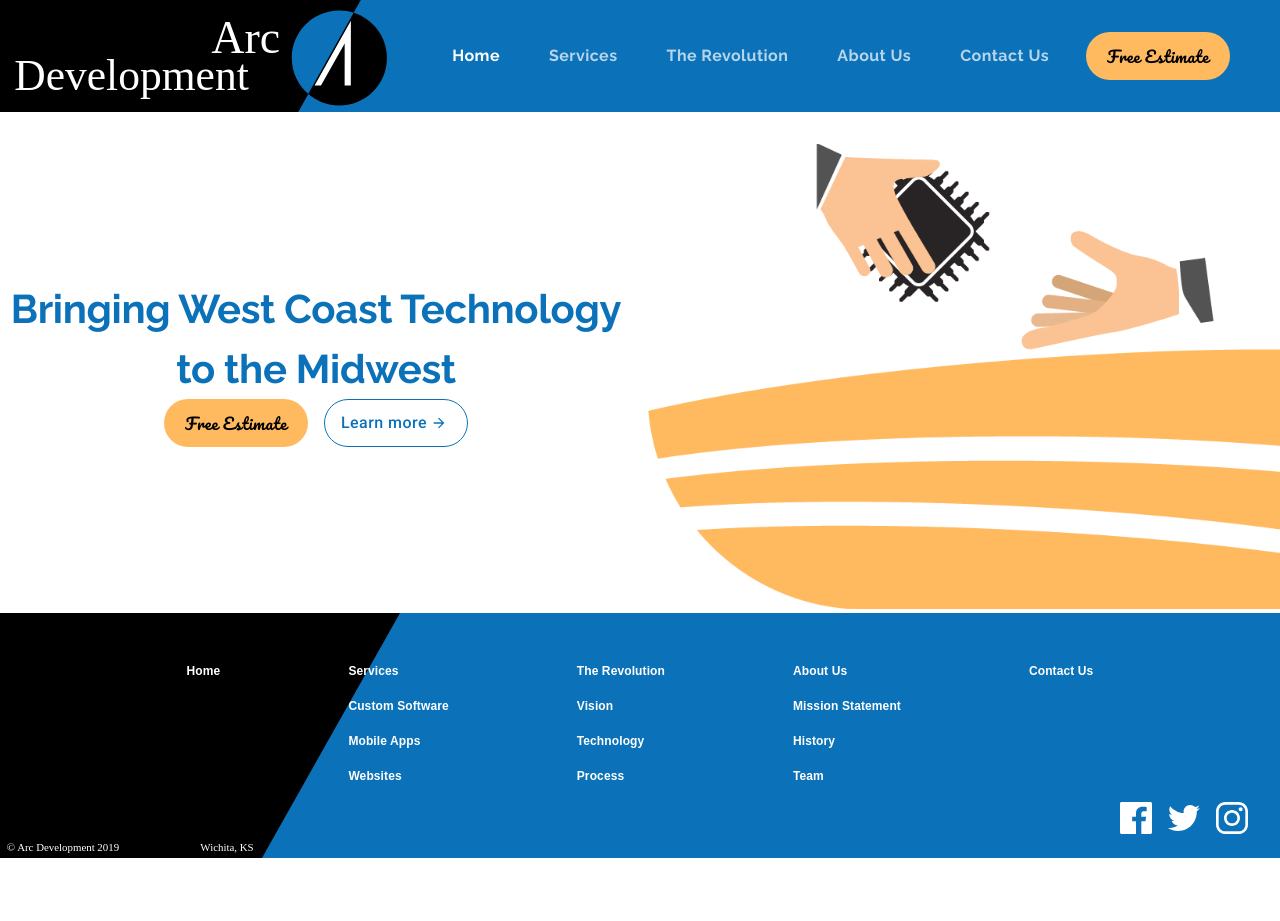
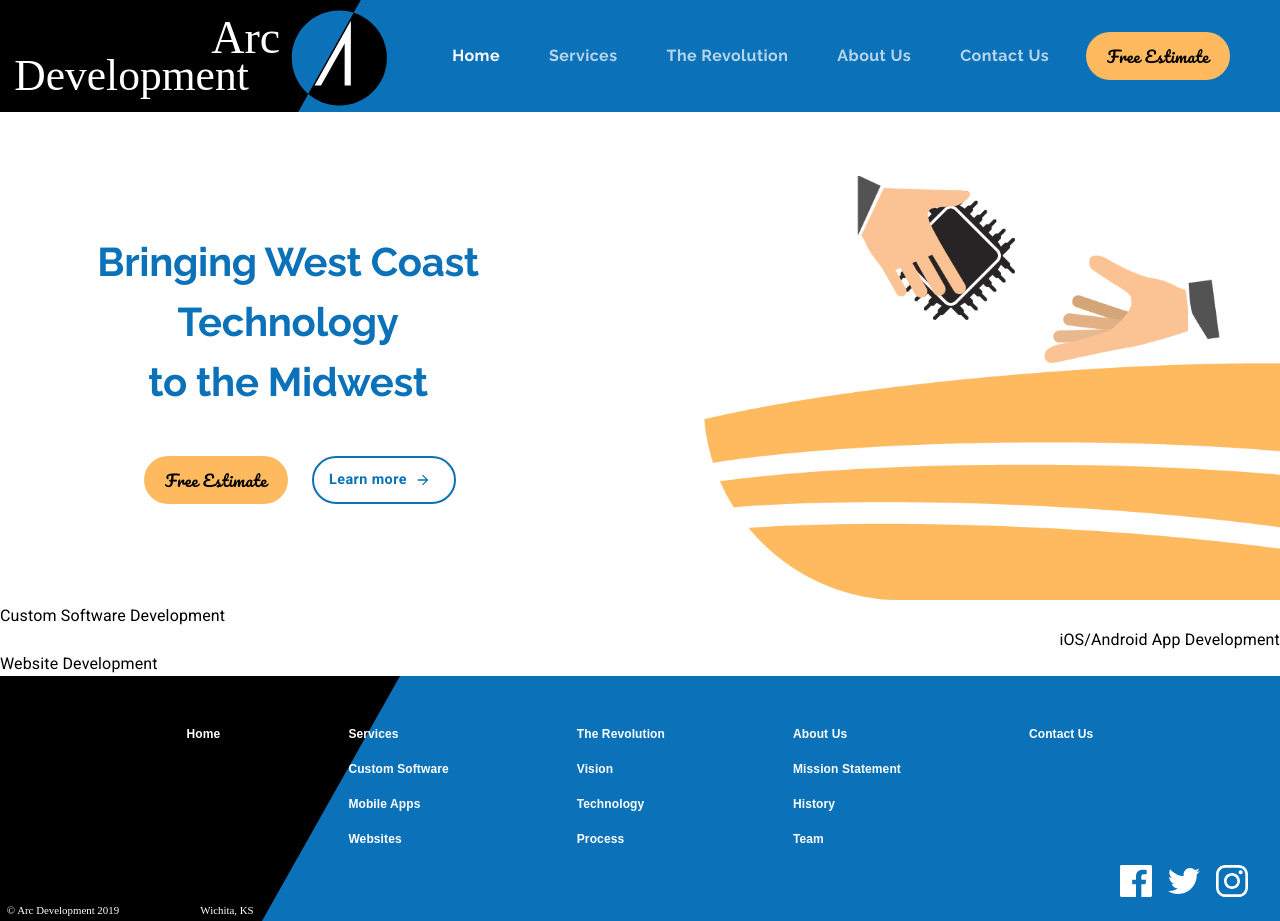
Before and after one commit to AnnaRoos/mui-tutorial-v4, a React (Create React App) app: page / in a window 1280 px wide. Before the commit the page ends 858 px from the top, so only its background shows below. Built offline with nearby package versions, Linux system fonts and the light colour scheme.

Commit message:
finished hero block

```diff
--- a/src/components/buttons/CTABtn.js
+++ b/src/components/buttons/CTABtn.js
@@ -10,8 +10,11 @@ const useStyles = makeStyles((theme) => ({
     ...theme.typography.estimate,
     borderRadius: '50px',
     height: '3rem',
-    minWidth: '9rem',
+    width: '9rem',
     margin: (position) => position.margin,
+    '&:hover': {
+      backgroundColor: theme.palette.secondary.light,
+    },
   },
 }));
 
--- a/src/components/buttons/LearnMoreBtn.js
+++ b/src/components/buttons/LearnMoreBtn.js
@@ -9,12 +9,17 @@ import ButtonArrow from './ButtonArrow';
 const useStyles = makeStyles((theme) => ({
   root: {
     borderColor: theme.palette.common.arcBlue,
+    borderWidth: '2px',
     borderRadius: '50px',
     height: '3rem',
-    minWidth: '9rem',
+    width: '9rem',
     color: theme.palette.common.arcBlue,
     textTransform: 'none',
-    fontSize: theme.typography.body1.fontSize,
+    fontSize: '0.9rem',
+    fontWeight: 'bold',
+    '& span': {
+      margin: '0 0.5rem 0 0',
+    },
   },
 }));
 
@@ -24,11 +29,11 @@ const LearnMoreBtn = () => {
 
   return (
     <Button className={classes.root} variant="outlined">
-      Learn more
+      <span>Learn more</span>
       <ButtonArrow
         fill={theme.palette.common.arcBlue}
         height={'1rem'}
-        width={'1.5rem'}
+        width={'1rem'}
       />
     </Button>
   );
--- /dev/null
+++ b/src/components/content/Hero.js
@@ -0,0 +1,80 @@
+import React from 'react';
+
+import Lottie from 'lottie-react';
+
+import Grid from '@material-ui/core/Grid';
+import Typography from '@material-ui/core/Typography';
+
+import { makeStyles, useTheme } from '@material-ui/core/styles';
+import { useMediaQuery } from '@material-ui/core';
+
+import animationData from '../../animations/landinganimation/data';
+
+import CTABtn from '../buttons/CTABtn';
+import LearnMoreBtn from '../buttons/LearnMoreBtn';
+
+const useStyles = makeStyles((theme) => ({
+  root: {
+    margin: '5rem 0 0 0',
+    [theme.breakpoints.down('md')]: {
+      margin: '3rem 0 0 0',
+    },
+    [theme.breakpoints.down('xs')]: {
+      margin: '2rem 0 0 0',
+    },
+  },
+  animation: {
+    maxWidth: '50rem',
+    minWidth: '20rem',
+    margin: '2rem 0 0 10%',
+    [theme.breakpoints.down('sm')]: {
+      maxWidth: '30rem',
+    },
+  },
+  buttonContainer: {
+    margin: '2rem 0 0 0',
+  },
+  heroTextContainer: {
+    minWidth: '20rem',
+  },
+}));
+
+const Hero = () => {
+  const classes = useStyles();
+  const theme = useTheme();
+
+  const matchesXS = useMediaQuery(theme.breakpoints.down('xs'));
+  return (
+    <Grid
+      alignItems="center"
+      container
+      direction="row"
+      justifyContent="flex-end"
+    >
+      <Grid className={classes.heroTextContainer} item sm>
+        <Typography align="center" variant="h2">
+          Bringing West Coast Technology <br /> to the Midwest
+        </Typography>
+
+        <Grid
+          className={classes.buttonContainer}
+          container
+          justifyContent="center"
+          spacing={matchesXS ? 1 : 3}
+        >
+          <Grid item>
+            <CTABtn />
+          </Grid>
+          <Grid item>
+            <LearnMoreBtn />
+          </Grid>
+        </Grid>
+      </Grid>
+      <Grid className={classes.animation} item sm>
+        <Lottie animationData={animationData} autoplay loop />
+      </Grid>
+    </Grid>
+  );
+};
+
+export default Hero;
--- /dev/null
+++ b/src/components/content/ServicesBlock.js
@@ -0,0 +1,28 @@
+import React from 'react';
+
+import Grid from '@material-ui/core/Grid';
+import Typography from '@material-ui/core/Typography';
+
+const ServicesBlock = () => {
+  return (
+    <Grid container direction="column">
+      <Grid container item justifyContent="flex-start">
+        <Grid item>
+          <Typography>Custom Software Development</Typography>
+        </Grid>
+      </Grid>
+      <Grid container item justifyContent="flex-end">
+        <Grid item>
+          <Typography>iOS/Android App Development</Typography>
+        </Grid>
+      </Grid>
+      <Grid container item justifyContent="flex-start">
+        <Grid item>
+          <Typography>Website Development</Typography>
+        </Grid>
+      </Grid>
+    </Grid>
+  );
+};
+
+export default ServicesBlock;
--- a/src/pages/HomePage.js
+++ b/src/pages/HomePage.js
@@ -1,55 +1,34 @@
 import React from 'react';
 
-import Lottie from 'lottie-react';
-
 import Grid from '@material-ui/core/Grid';
-import Typography from '@material-ui/core/Typography';
 
 import { makeStyles } from '@material-ui/core/styles';
 
-import animationData from '../animations/landinganimation/data';
-
-import CTABtn from '../components/buttons/CTABtn';
-import LearnMoreBtn from '../components/buttons/LearnMoreBtn';
+import Hero from '../components/content/Hero';
+import ServicesBlock from '../components/content/ServicesBlock';
 
 const useStyles = makeStyles((theme) => ({
-  root: {},
-  animation: {
-    maxWidth: '50rem',
-    minWidth: '21rem',
-    margin: '2rem 0 0 1rem',
+  root: {
+    margin: '5rem 0 0 0',
+    [theme.breakpoints.down('md')]: {
+      margin: '3rem 0 0 0',
+    },
+    [theme.breakpoints.down('xs')]: {
+      margin: '2rem 0 0 0',
+    },
   },
 }));
 
 const HomePage = () => {
   const classes = useStyles();
+
   return (
-    <Grid container direction="column">
+    <Grid className={classes.root} container direction="column">
       <Grid item>
-        <Grid
-          alignItems="center"
-          container
-          direction="row"
-          justifyContent="flex-end"
-        >
-          <Grid item sm>
-            <Typography align="center" variant="h2">
-              Bringing West Coast Technology <br /> to the Midwest
-            </Typography>
-
-            <Grid container justifyContent="center">
-              <Grid item>
-                <CTABtn position={{ margin: '0 1rem 0 0' }} />
-              </Grid>
-              <Grid item>
-                <LearnMoreBtn />
-              </Grid>
-            </Grid>
-          </Grid>
-          <Grid className={classes.animation} item sm>
-            <Lottie animationData={animationData} autoplay loop />
-          </Grid>
-        </Grid>
+        <Hero />
+      </Grid>
+      <Grid item>
+        <ServicesBlock />
       </Grid>
     </Grid>
   );
```
